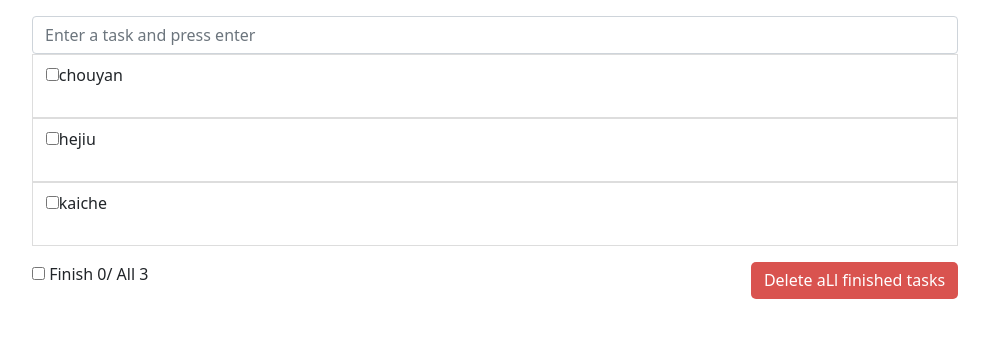
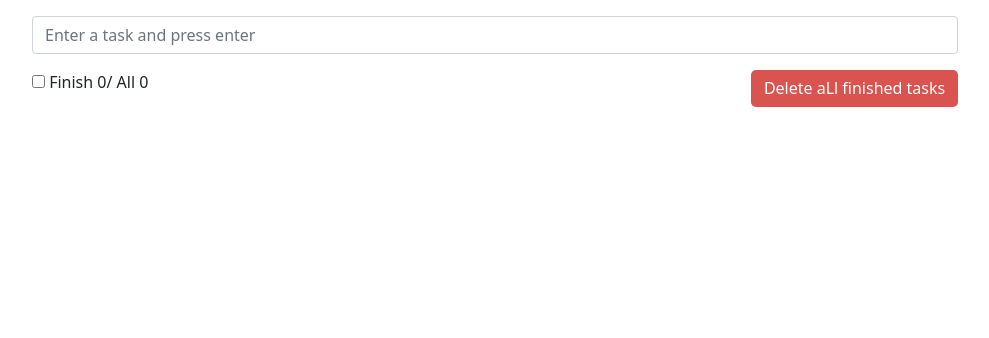
Before and after one commit to Jiayu-Lu/toDoList-Vue, a Vue app in the folder todolist/: page / in a window 1280 px wide. Shown: the top 338 px of the page, without its empty margins (145-1134 px from the left). Built offline with nearby package versions, Linux system fonts and the light colour scheme.

Commit message:
Update App.vue

```diff
--- a/todolist/src/App.vue
+++ b/todolist/src/App.vue
@@ -27,9 +27,6 @@ export default {
   data() {
     return {
       todos: [
-        {id: '001', title: 'chouyan', done: false},
-        {id: '002', title: 'hejiu', done: false},
-        {id: '003', title: 'kaiche', done: false}
       ]
     }
   },
```
